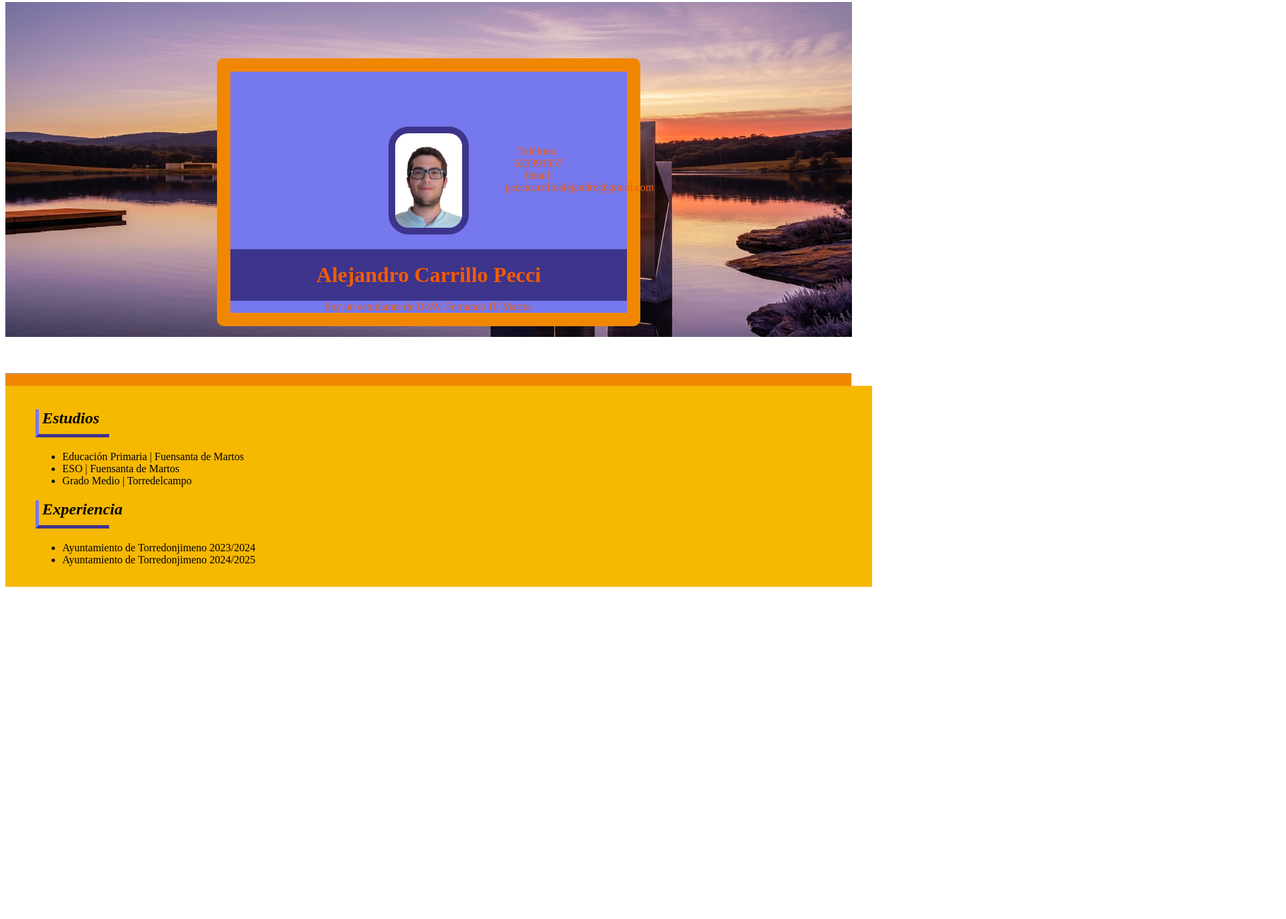
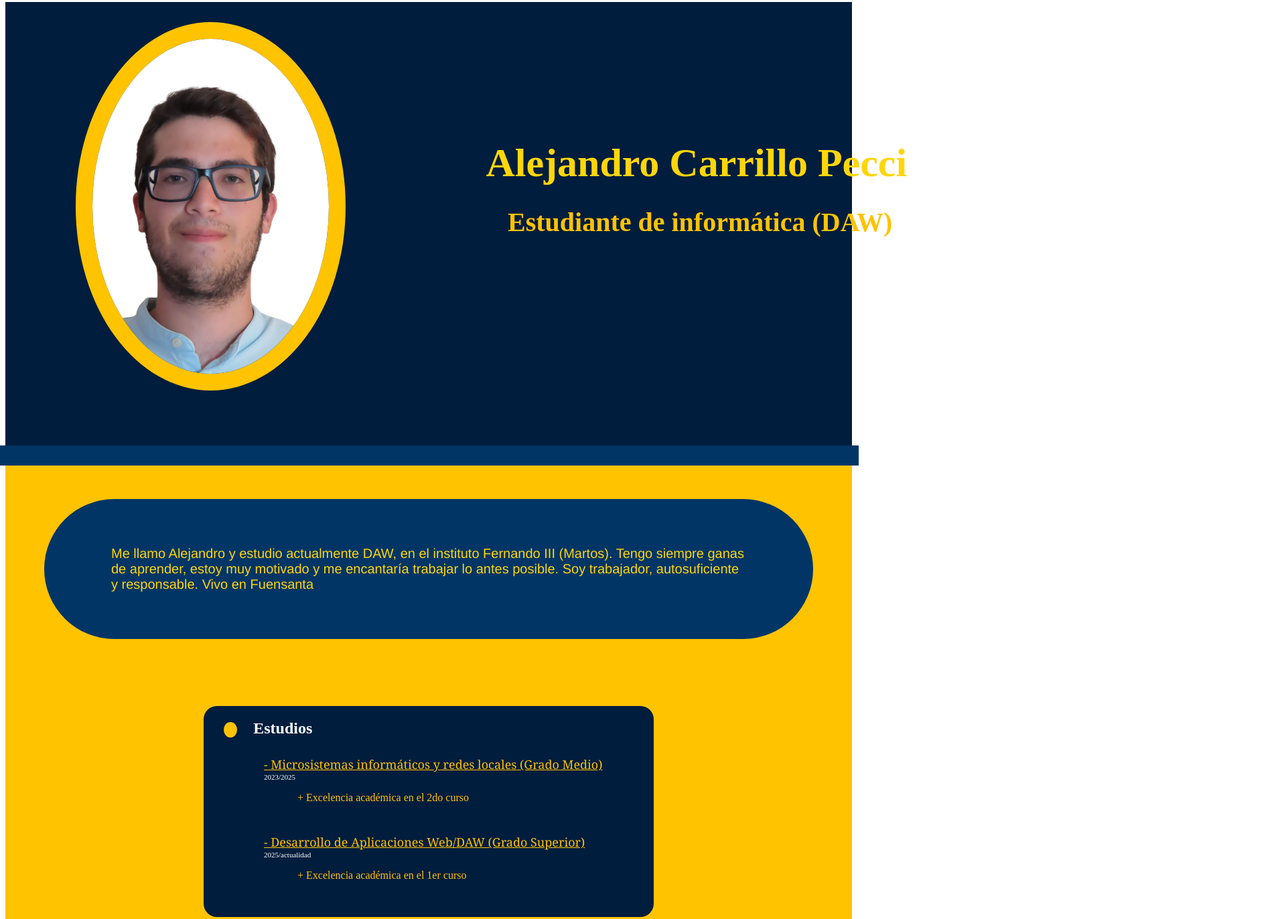
Before and after one commit to pecci05/ABOUTME, a plain HTML site: page index.html in a window 1280 px wide. Shown: the part 5-1377 px from the top of the page at 67% size, 1920 px wide, since content can reach past the window. Before the commit the page ends 1327 px from the top, so only its background shows below. Drawn offline with Linux system fonts and the light colour scheme.

Commit message:
Estudios hechos

```diff
--- a/index.html
+++ b/index.html
@@ -7,44 +7,38 @@
     <link rel='stylesheet' href='./main.css'>
 </head>
 <body>
-    <div id="main">
-        <div>
-            <img src="Paisaje.jpg" id="fondo">
-
-         <div id="nombre">
-            <div id="contacto">
-                <p>Teléfono: 623391057</p>
-                <p>Email: peccicarrilloalejandro@gmail.com</p>
-            </div>
+    <div id="fondoFoto">
+        <img src="FOTO_CV.jpeg" id="fotoCv">
+        <h1 id="nombre">Alejandro Carrillo Pecci</h1>
+        <h2 id="presentacion">Estudiante de informática (DAW)</h2>
+    </div>
+    <hr id="diferenciador">
 
 
-             <img id="fotoCV" src="FOTO_CV.jpeg">
-             <h1>Alejandro Carrillo Pecci</h1>
-             <p>Soy un estudiante de DAW, Fernando III Martos</p>
+    <div id="informacion">
+        <div id="descripcion">
+            <p class="parrafos">Me llamo Alejandro y estudio actualmente DAW, en el instituto Fernando III (Martos). Tengo siempre ganas de aprender, estoy muy motivado y me encantaría trabajar lo antes posible. Soy trabajador, autosuficiente y responsable. Vivo en Fuensanta</p>
+        </div>
+        <div id="estudios">
+            <div class="icono">aa</div>
+            <h2 class="titulos">Estudios</h2>
 
-         </div>
-        </div>
+            <p class="tituloEstudios">- Microsistemas informáticos y redes locales (Grado Medio)</p>
+            <p class="fecha">2023/2025</p>
+            <p class="infoEstudios"> + Excelencia académica en el 2do curso</p>
+
+            <p class="tituloEstudios">- Desarrollo de Aplicaciones Web/DAW (Grado Superior) </p>
+            <p class="fecha">2025/actualidad</p>
+            <p class="infoEstudios"> + Excelencia académica en el 1er curso</p>
 
 
-        <hr id="separadorContenido">
 
-        <div id="contenido">
-            <h2>Estudios</h2>
 
-                <ul>
-                 <li>Educación Primaria | Fuensanta de Martos</li>
-                 <li>ESO | Fuensanta de Martos</li>
-                 <li>Grado Medio | Torredelcampo</li>
-                </ul>
 
-                <h2>Experiencia</h2>
-                <ul>
-                    <li>Ayuntamiento de Torredonjimeno 2023/2024</li>
-                    <li>Ayuntamiento de Torredonjimeno 2024/2025</li>
-                </ul>
         </div>
+    </div>
 
-    </div>
+
 
 </body>
 </html>
--- a/main.css
+++ b/main.css
@@ -1,104 +1,118 @@
-#main{
+#fotoCv{
     position: relative;
-    top: -400px;
+    left: 75px;
+    border-radius: 100%;
+    border: 5px solid black;
+    height: 500px;
+    margin: 30px;
+    border: 25px solid #FFC300;
+}
+
+#fondoFoto{
+    width: 100%;
+    margin: 0px;
+    padding: 0px;
+    background-color: #001D3D;
 }
 
 #nombre{
-    background-color: #7678ED;
+    font-size: 60px;
+    display: inline;
+    color: #FFD60A;
     position: relative;
-    top: -20px;
-    color: #F35B04;
-    padding: 10px;
+    left: 250px;
+    bottom: 350px;
+}
+
+#presentacion{
+    font-size: 40px;
+    color: #FFC300;
+    position: relative;
+    bottom: 250px;
+    left: 750px;
+    margin: 0px;
+    bottom: 320px;
+}
+
+#diferenciador{
+    margin: -10px;
+    height: 30px;
+    background-color: #003566;
+    border: 0px solid black
+}
+
+#descripcion{
+    color: #FFD60A;
+    font-size: 20px;
+    position: relative;
+    margin: auto;
+    width: 75%;
+    font-family: 'Franklin Gothic Medium', 'Arial Narrow', Arial, sans-serif;
+    background-color: #003566;
+    align-content: center;
+    padding: 50px;
+    padding-left: 100px;
+    padding-right: 100px;
+    border-radius: 200px;
+}
+
+#informacion{
+    margin-top: 10px;
+    padding-top: 50px;
+    padding-bottom: 50px;
+    height: 100%;
+    background-color: #FFC300;
+}
+
+#estudios{
+    background-color: #001D3D;
+    width: 50%;
+    margin: auto;
+    margin-top: 100px;
+    padding: 20px;
+    border-radius: 20px;
+}
+
+.titulos{
+    display: inline;
+    color: white;
+    padding: 30px;
     padding-bottom: 0px;
-    margin: 0px;
-    margin-left: 25%;
-    margin-right: 25%;
-    border: 20px solid #F18701;
-    border-radius: 10px;
+}
+
+.icono{
+    display: inline;
+    position: relative;
+    color: #FFC300;
+    background-color: #FFC300;
+    left: 10px;
+    border-radius: 100%;
+    padding: 3px;
+    width: 50px;
+    height: 50px;
+}
+
+.tituloEstudios{
+    color: #FFC300;
+    font-size: large;
+    padding-left: 70px;
+    padding-top: 10px;
+    font-family: Cambria, Cochin, Georgia, Times, 'Times New Roman', serif;
+    text-decoration: underline;
+}
+
+.fecha{
+    position: relative;
+    color: white;
+    font-size: 11px;
+    bottom: 17px;
+    padding-left: 70px;
+}
+
+.infoEstudios{
+    color: #FFC300;
+    position: relative;
+    padding-left: 120px;
+    bottom: 17px;
 
 }
-
-#fotoCV{
-    display: block;
-    width: 100px;
-    margin-left: auto;
-    margin-right: auto;
-    border: 10px solid #3D348B;
-    border-radius: 30px;
-}
-
-h1{
-    background-color: #3D348B;
-    text-align: center;
-    align-content: center;
-    position: relative;
-    width: auto;
-    margin-left: auto;
-    margin-right: auto;
-    padding: 20px;
-    margin-left: -10px;
-    margin-right: -10px;
-    margin-bottom: 0px;
-}
-
-p{
-    margin: 0;
-    width: 100%;
-    text-align: center;
-}
-
-#separadorContenido{
-    height: 40px;
-    color: orange;
-    background-color: #F18701;
-    margin: 0px;
-    margin-top: 50px;
-    padding: 0px;
-}
-
-#contenido{
-    z-index: auto;
-    position: relative;
-    top: -38px;
-    background-color: #F7B801;
-    margin: 0px;
-    margin-top: 15px;
-    padding: 15px;
-    width: 100%;
-}
-
-h2{
-    font-style: italic;
-    position: relative;
-    left: 30px;
-}
-
-li{
-    position: relative;
-    left: 30px;
-}
-
-#fondo{
-    height: 500px;
-    width: 100%;
-    top: 400px;
-    position: relative;
-    margin: 0px;
-    padding: 0px;
-}
-
-h2{
-    border-left: 5px solid #7678ED;
-    border-bottom: 5px solid #3D348B;
-    padding-bottom: 10px;
-    padding-left: 5px;
-    width: 100px;
-
-}
-
-#contacto{
-    width: 100px;
-    position: relative;
-    top: 100px;
-    left: 400px;
-}
```
